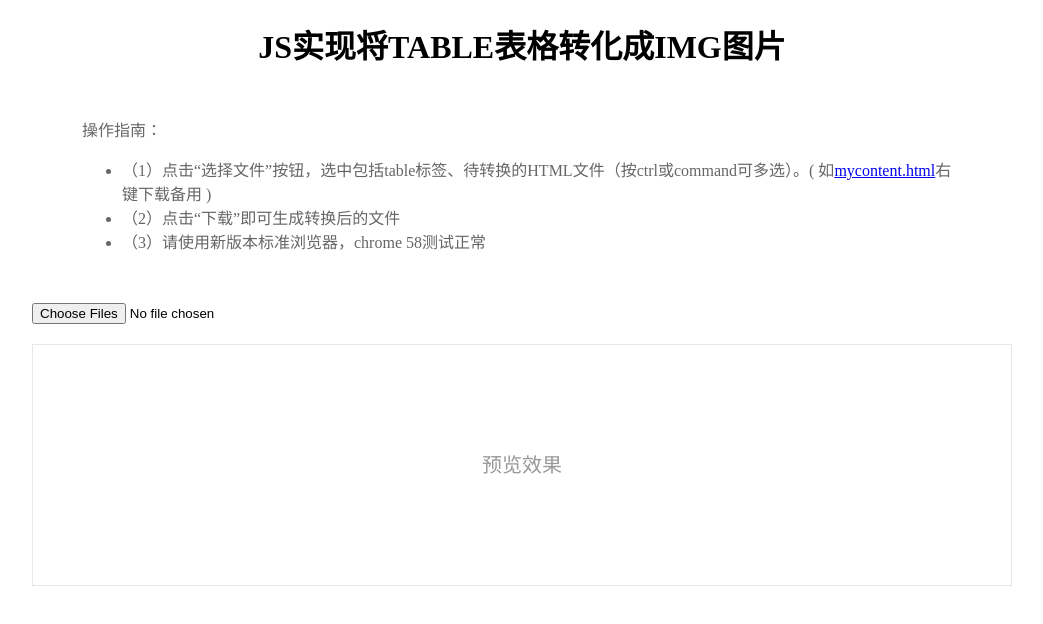
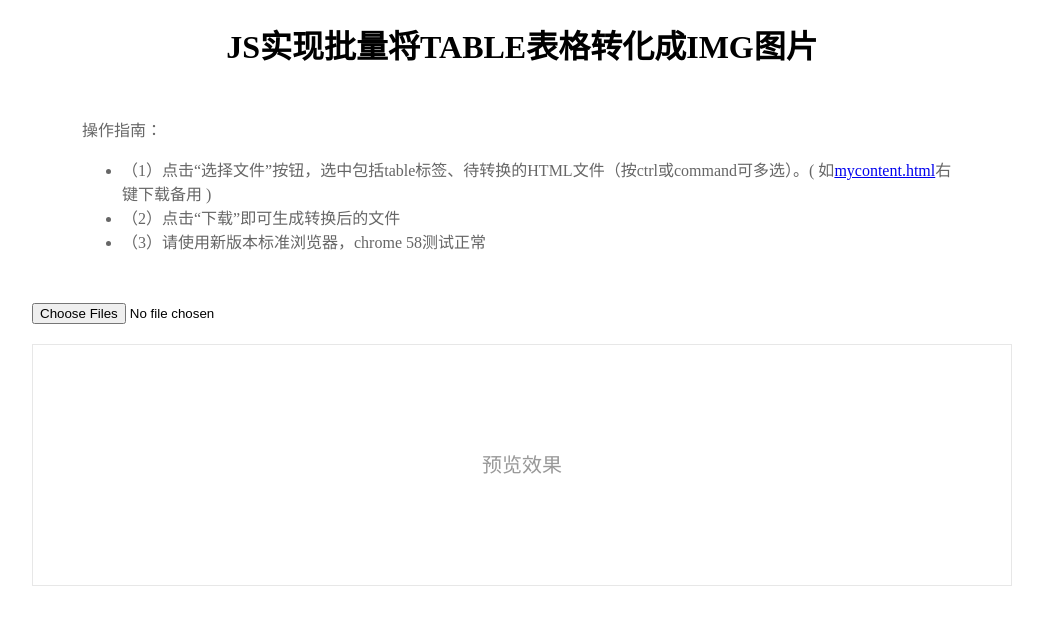
Before and after one commit to weianzi/reader, a plain HTML site: page index2.html in a window 1280 px wide. Shown: the whole page, without its empty margins (118-1161 px from the left). Drawn offline with Linux system fonts and the light colour scheme.

Commit message:
Update index2.html

```diff
--- a/index2.html
+++ b/index2.html
@@ -71,7 +71,7 @@
 </head>
 
 <body class="mybody">
-    <h1>JS实现将TABLE表格转化成IMG图片</h1>
+    <h1>JS实现批量将TABLE表格转化成IMG图片</h1>
     <div class="mytext">操作指南：
         <ul>
             <li>（1）点击“选择文件”按钮，选中包括table标签、待转换的HTML文件（按ctrl或command可多选）。( 如<a href="https://weianzi.github.io/reader/mycontent.html" target="blank">mycontent.html</a>右键下载备用 )</li>
```
